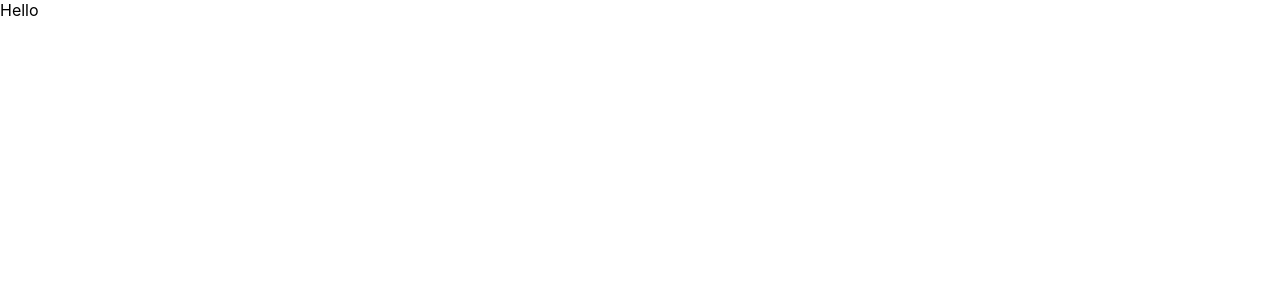
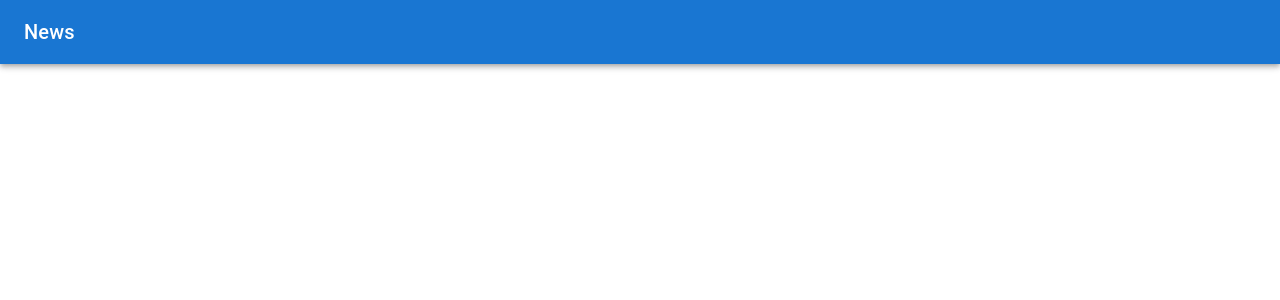
Before and after one commit to Alex-Rho/algorithm_visualisation, a React (Create React App) app: page / in a window 1280 px wide. Shown: the top 300 px of the page. Built offline with nearby package versions, Linux system fonts and the light colour scheme.

Commit message:
materialui need fix

```diff
--- a/package.json
+++ b/package.json
@@ -6,13 +6,18 @@
   "dependencies": {
     "@emotion/react": "^11.10.4",
     "@emotion/styled": "^11.10.4",
+    "@material-ui/core": "^4.12.4",
+    "@mui/icons-material": "^5.10.3",
     "@mui/material": "^5.10.3",
+    "@mui/styled-engine-sc": "^5.10.3",
     "@testing-library/jest-dom": "^5.16.4",
     "@testing-library/react": "^13.3.0",
     "@testing-library/user-event": "^13.5.0",
     "react": "^18.2.0",
     "react-dom": "^18.2.0",
+    "react-router-dom": "^6.3.0",
     "react-scripts": "5.0.1",
+    "styled-components": "^5.3.5",
     "web-vitals": "^2.1.4"
   },
   "scripts": {
--- a/src/App.js
+++ b/src/App.js
@@ -1,7 +1,10 @@
+import * as React from 'react';
+import Nav from './components/Nav.js';
+
 function App() {
   return (
     <div className="App">
-      Hello
+      <Nav />
     </div>
   );
 }
--- /dev/null
+++ b/src/components/Nav.js
@@ -0,0 +1,19 @@
+import * as React from 'react';
+import AppBar from '@mui/material/AppBar';
+import Box from '@mui/material/Box';
+import Toolbar from '@mui/material/Toolbar';
+import Typography from '@mui/material/Typography';
+
+export default function Nav() {
+  return (
+    <Box sx={{ flexGrow: 1 }}>
+      <AppBar position="static">
+        <Toolbar>
+          <Typography variant="h6" component="div" sx={{ flexGrow: 1 }}>
+            News
+          </Typography>
+        </Toolbar>
+      </AppBar>
+    </Box>
+  );
+}
--- a/src/index.js
+++ b/src/index.js
@@ -2,7 +2,6 @@ import React from 'react';
 import ReactDOM from 'react-dom/client';
 import './index.css';
 import App from './App.js';
-// import 'semantic-ui-css/semantic.min.css';
 
 const root = ReactDOM.createRoot(document.getElementById('root'));
 root.render(
```
Also changed, not shown: 2 other files (tests, documents, lock files or other folders).
